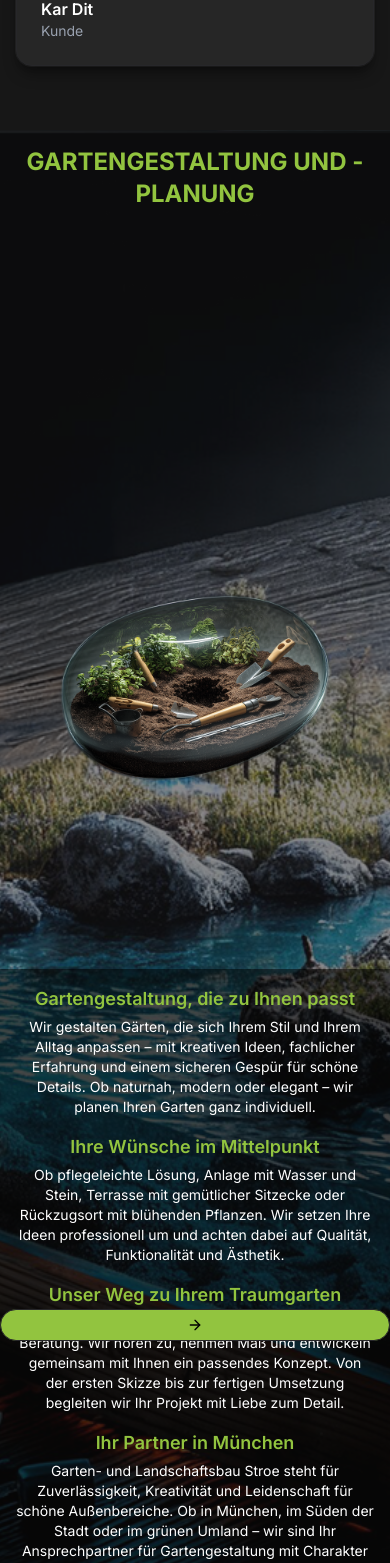
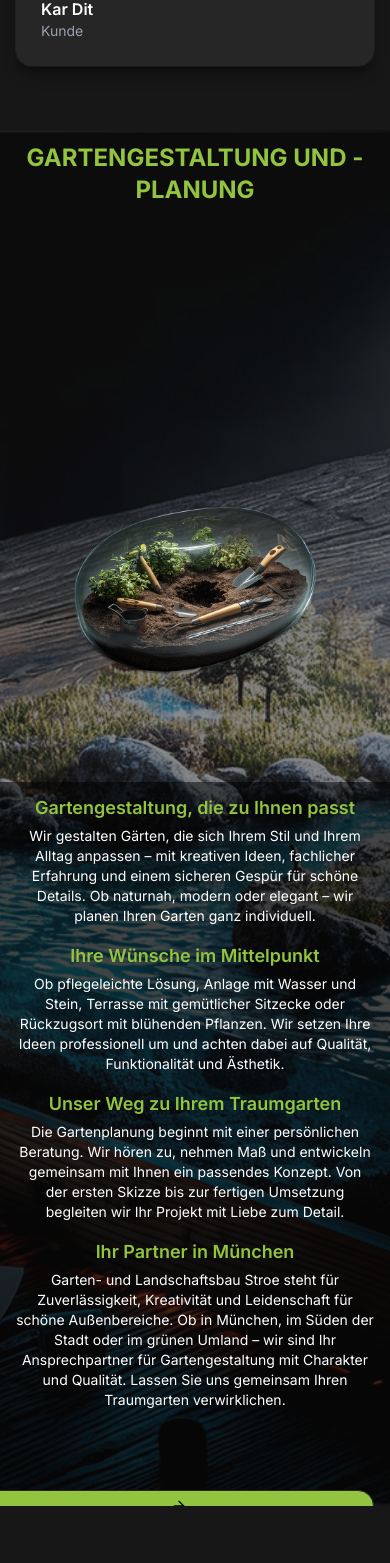
Before and after one commit to LT0PLAY/Gartenbau-Stroe, a Next.js app: page / in a window 390 px wide. Shown: the part 1580-3143 px from the top of the page. Built offline with nearby package versions, Linux system fonts and the light colour scheme.

Commit message:
Phone Services

```diff
--- a/components/Services.tsx
+++ b/components/Services.tsx
@@ -342,9 +342,7 @@ export default function Services() {
   useEffect(() => {
     setTimeout(() => {
       const firstItem = document.querySelector(".carousel-item-first");
-      if (firstItem) {
-        firstItem.classList.add("animate-slide");
-      }
+      if (firstItem) firstItem.classList.add("animate-slide");
     }, 1000);
   }, []);
 
@@ -356,9 +354,7 @@ export default function Services() {
             {services.map((service, index) => (
               <CarouselItem
                 key={index}
-                className={`min-h-screen carousel-item ${
-                  index === 0 ? "carousel-item-first" : ""
-                }`}
+                className={`min-h-screen carousel-item ${index === 0 ? "carousel-item-first" : ""}`}
               >
                 <div className="relative h-full">
                   {/* Background Image */}
@@ -374,18 +370,18 @@ export default function Services() {
                   {/* Content */}
                   <div className="relative z-10 h-full flex flex-col lg:flex-row items-stretch">
                     {/* Title Section */}
-                    <div className="w-full lg:w-1/3 flex items-center justify-center p-4 lg:p-8">
+                    <div className="w-full lg:w-1/3 flex items-center justify-center p-3 sm:p-4 lg:p-8">
                       <h3 className="text-2xl sm:text-3xl md:text-4xl lg:text-5xl font-bold text-[#92c43f] text-center lg:text-left">
                         {service.title}
                       </h3>
                     </div>
 
                     {/* Icon Section */}
-                    <div className="flex-1 relative flex items-end justify-center py-8 lg:py-0">
+                    <div className="flex-1 relative flex items-end justify-center py-4 sm:py-8 lg:py-0">
                       <img
                         src={service.icon}
                         alt={service.title}
-                        className="w-[31.2rem] h-[31.2rem] sm:w-[41.6rem] sm:h-[41.6rem] lg:w-[62.4rem] lg:h-[62.4rem] object-contain"
+                        className="w-[22rem] h-[22rem] sm:w-[31.2rem] sm:h-[31.2rem] lg:w-[62.4rem] lg:h-[62.4rem] object-contain"
                       />
                     </div>
 
@@ -394,12 +390,13 @@ export default function Services() {
                       ref={(el) => {
                         descRefs.current[index] = el;
                       }}
-                      className="relative w-full lg:w-1/3 p-4 lg:p-8 flex flex-col items-center lg:items-start bg-black/50 overflow-y-auto"
+                      className="relative w-full lg:w-1/3 bg-black/50 flex flex-col"
                     >
+                      {/* Scrollbarer Inhalt */}
+                      <div className="flex-1 overflow-y-auto p-4 sm:p-6 lg:p-8 pt-3 sm:pt-4 pb-24">
                         {Array.isArray((service as any).sections) ? (
-                        <div className="space-y-4 pb-16">
-                          {(service as any).sections.map(
-                            (sec: any, i: number) => (
+                          <div className="space-y-4">
+                            {(service as any).sections.map((sec: any, i: number) => (
                               <div key={i}>
                                 <h4 className="text-lg font-semibold text-[#92c43f] mb-1 text-center lg:text-left">
                                   {sec.heading}
@@ -408,25 +405,29 @@ export default function Services() {
                                   {sec.content}
                                 </p>
                               </div>
-                            )
-                          )}
+                            ))}
                           </div>
                         ) : (
-                        <p className="text-sm sm:text-base lg:text-lg text-white text-center lg:text-left pb-16">
+                          <p className="text-sm sm:text-base lg:text-lg text-white text-center lg:text-left">
                             {(service as any).description}
                           </p>
                         )}
+                      </div>
 
-                      {/* Mobile Button fixiert unten */}
-                      <CarouselNext className="absolute bottom-0 left-0 w-full lg:hidden bg-[#92c43f] text-black font-bold py-3 text-center hover:bg-[#83b136] transition">
+                      {/* Sticky Bottom-Bar (nur Mobile) */}
+                      <div className="lg:hidden sticky bottom-0 left-0 w-full">
+                        <CarouselNext className="w-full bg-[#92c43f] text-black font-bold py-3 text-center hover:bg-[#83b136] transition">
                           WEITERE SERVICES →
                         </CarouselNext>
+                      </div>
                     </div>
                   </div>
                 </div>
               </CarouselItem>
             ))}
           </CarouselContent>
+
+          {/* Desktop-Navigation */}
           <CarouselPrevious className="hidden sm:flex" />
           <CarouselNext className="hidden sm:flex" />
         </Carousel>
```
Lines whose indentation alone changed are shown as unchanged.
